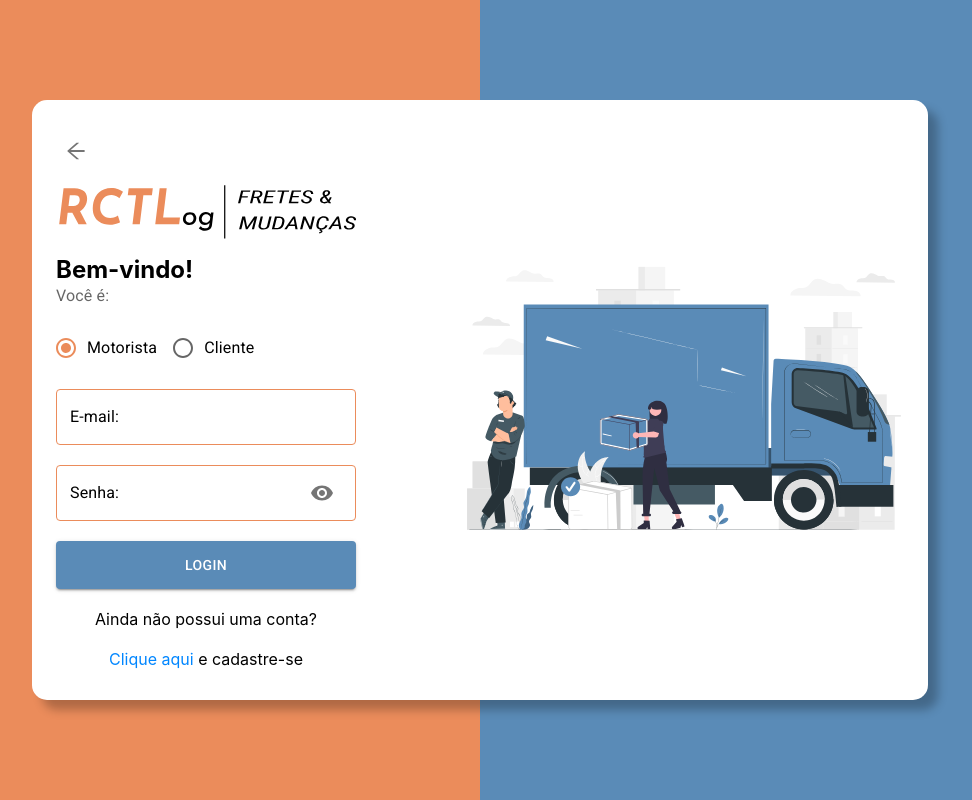
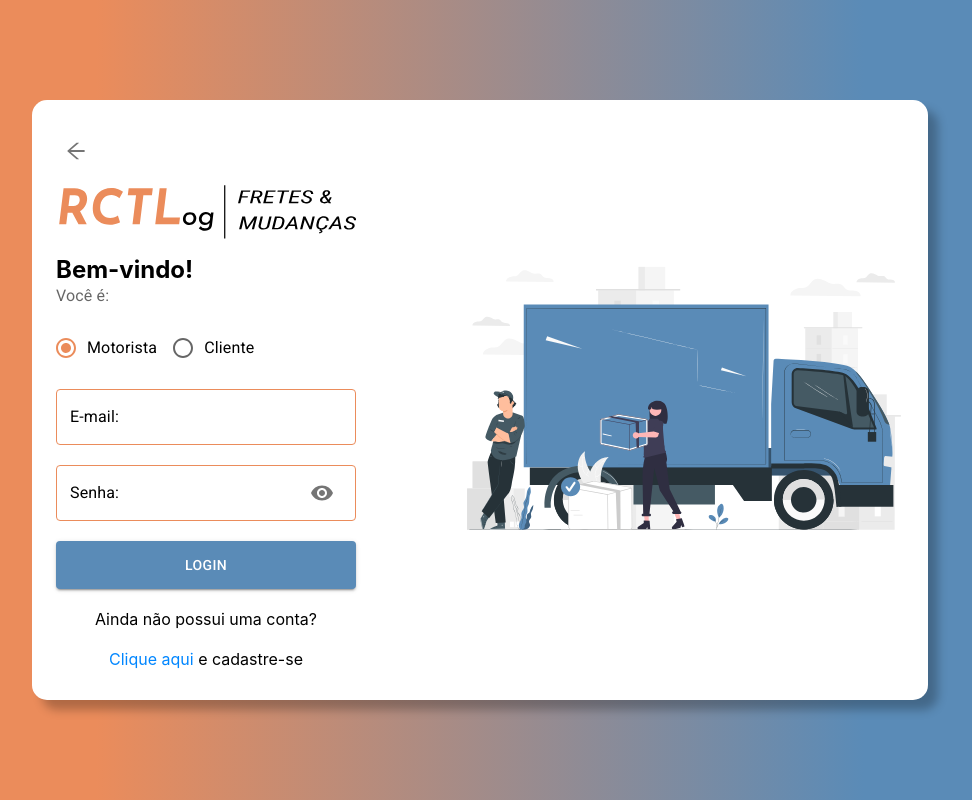
Before and after one commit to RCTLog/grupo7-projeto-front-end-t12, a React (Vite) app in the folder kenzie-fretes/: page /login in a window 1280 px wide. Shown: the whole page, without its empty margins (160-1132 px from the left). Built offline with nearby package versions, Linux system fonts and the light colour scheme.

Commit message:
feat:  coloquei o gradiente no login

```diff
--- a/kenzie-fretes/src/pages/Login/style.ts
+++ b/kenzie-fretes/src/pages/Login/style.ts
@@ -8,22 +8,7 @@ export const Container = styled.div`
   align-items: center;
   justify-content: center;
 
-  background: rgb(90, 139, 183);
-  background: -moz-linear-gradient(
-    90deg,
-    rgba(235, 140, 91, 1) 50%,
-    rgba(90, 139, 183, 1) 50%
-  );
-  background: -webkit-linear-gradient(
-    90deg,
-    rgba(235, 140, 91, 1) 50%,
-    rgba(90, 139, 183, 1) 50%
-  );
-  background: linear-gradient(
-    90deg,
-    rgba(235, 140, 91, 1) 50%,
-    rgba(90, 139, 183, 1) 50%
-  );
+  background-image: linear-gradient(90deg, #eb8c5b 20%, #5a8bb7 80%);
   filter: progid:DXImageTransform.Microsoft.gradient(startColorstr="#eb8c5b",endColorstr="#5a8bb7",GradientType=1);
 
   .login-container {
```
